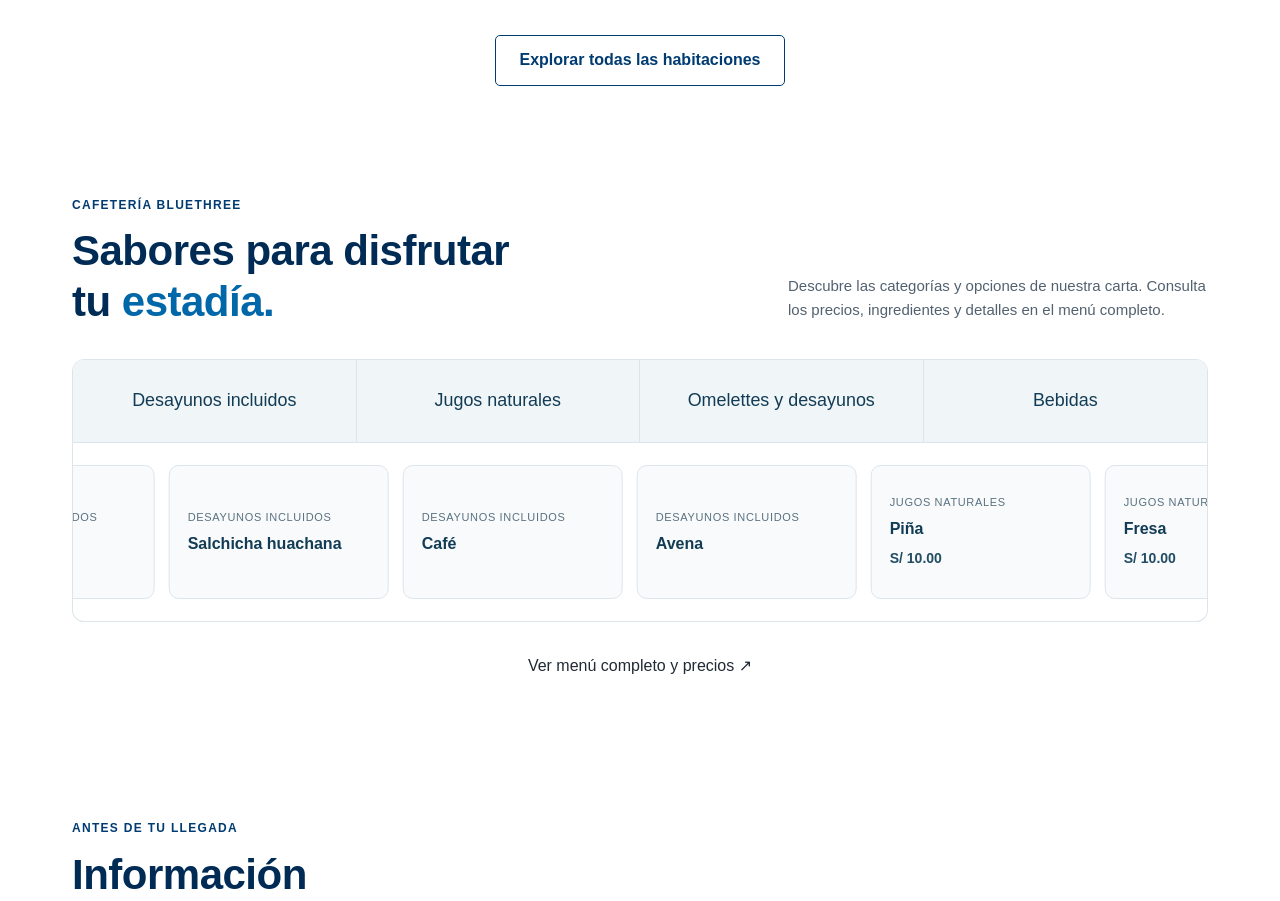
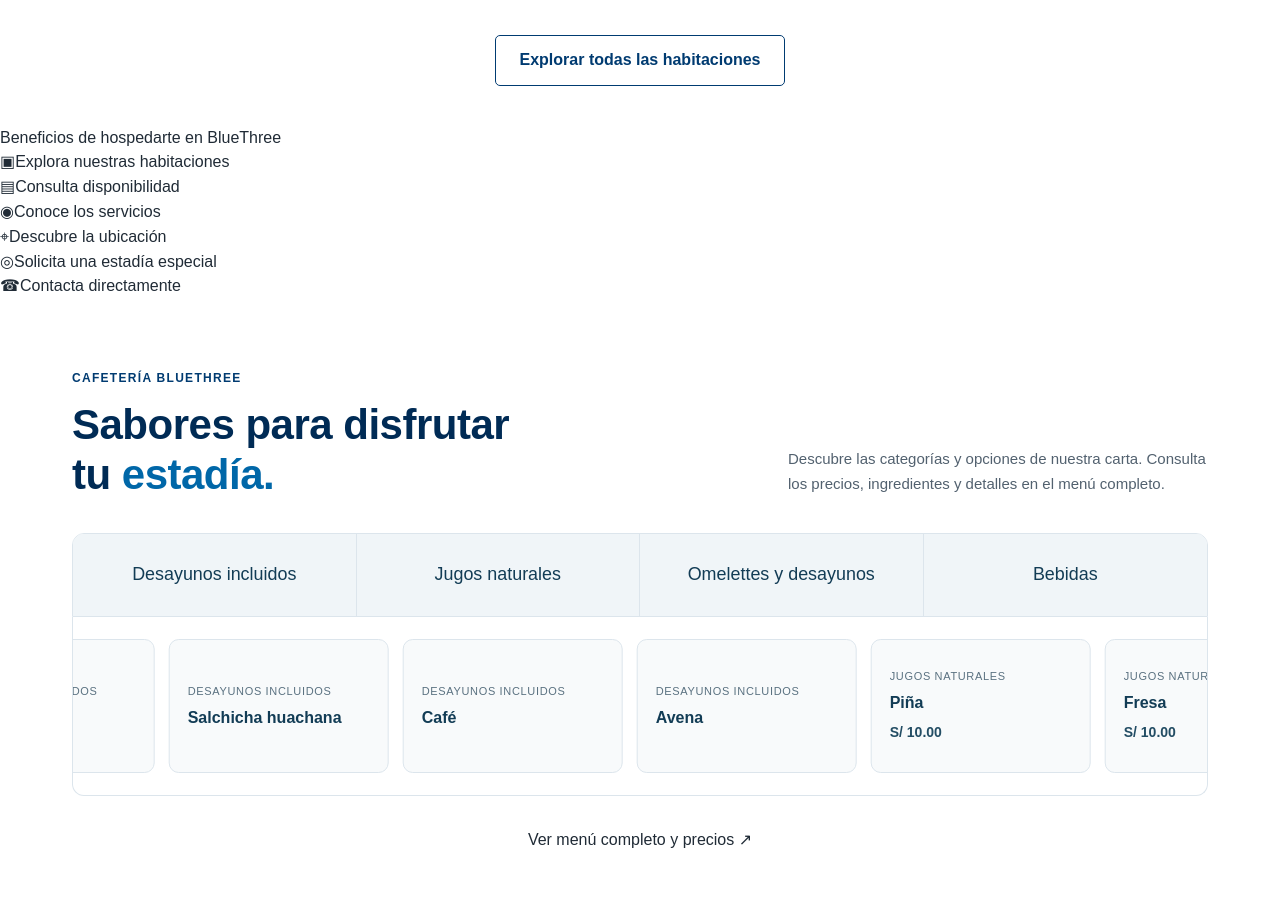
Before and after one commit to camilogomez17/hotelBlueThree, a Next.js app: page / in a window 1280 px wide. Shown: the part 2193-3094 px from the top of the page. Built offline with nearby package versions, Linux system fonts and the light colour scheme.

Commit message:
Add BlueThree guest benefits section below room gallery

```diff
--- a/app/page.tsx
+++ b/app/page.tsx
@@ -177,6 +177,8 @@ export default function Home() {
 
       <HomeRoomCards />
 
+      <section className="bluethree-benefits" aria-labelledby="bluethree-benefits-title"><div className="bluethree-benefits-inner"><h2 id="bluethree-benefits-title">Beneficios de hospedarte en BlueThree</h2><ul className="bluethree-benefits-list"><li><a href="/habitaciones"><span className="bluethree-benefit-icon" aria-hidden="true">▣</span><span>Explora nuestras habitaciones</span></a></li><li><a href="/contacto"><span className="bluethree-benefit-icon" aria-hidden="true">▤</span><span>Consulta disponibilidad</span></a></li><li><a href="/servicios"><span className="bluethree-benefit-icon" aria-hidden="true">◉</span><span>Conoce los servicios</span></a></li><li><a href="/ubicacion"><span className="bluethree-benefit-icon" aria-hidden="true">⌖</span><span>Descubre la ubicación</span></a></li><li><a href="/contacto"><span className="bluethree-benefit-icon" aria-hidden="true">◎</span><span>Solicita una estadía especial</span></a></li><li><a href="/contacto"><span className="bluethree-benefit-icon" aria-hidden="true">☎</span><span>Contacta directamente</span></a></li></ul></div></section>
+
       <section className="home-dining-section section-wrap" id="gastronomia">
         <div className="section-heading"><div><p className="eyebrow">CAFETERÍA BLUETHREE</p><h2>Sabores para disfrutar<br/>tu <em>estadía.</em></h2></div><p>Descubre las categorías y opciones de nuestra carta. Consulta los precios, ingredientes y detalles en el menú completo.</p></div>
         <div className="home-dining-grid" aria-label="Categorías de gastronomía">
```
